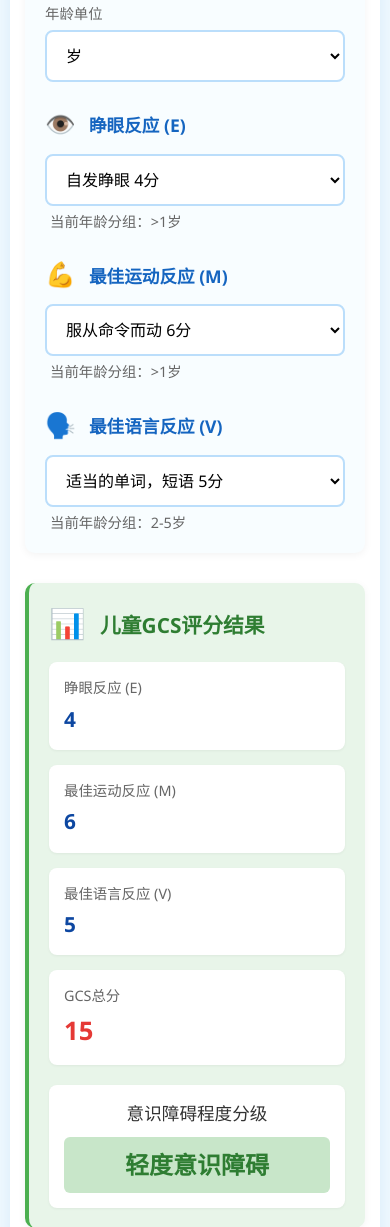
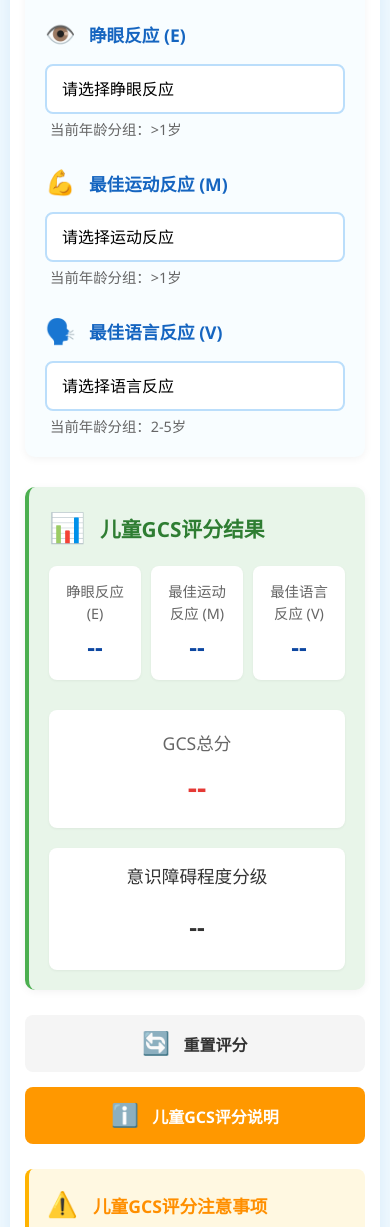
Before and after one commit to puppet1210/child-gcs-calculator, a plain HTML site: page index.html in a window 390 px wide. Shown: the part 411-1638 px from the top of the page. Drawn offline with Linux system fonts and the light colour scheme.

Commit message:
Update index.html

```diff
--- a/index.html
+++ b/index.html
@@ -19,6 +19,8 @@
             padding: 15px;
             font-size: 16px;
             min-height: 100vh;
+            -webkit-text-size-adjust: 100%;
+            -webkit-tap-highlight-color: transparent;
         }
 
         .container {
@@ -44,6 +46,7 @@
             align-items: center;
             justify-content: center;
             gap: 10px;
+            flex-wrap: wrap;
         }
 
         .icon {
@@ -72,17 +75,6 @@
 
         .content-wrapper {
             padding: 20px;
-        }
-
-        .section-title {
-            font-size: 1.4rem;
-            color: #1565c0;
-            margin-bottom: 20px;
-            padding-bottom: 10px;
-            border-bottom: 2px solid #bbdefb;
-            display: flex;
-            align-items: center;
-            gap: 10px;
         }
 
         .input-section {
@@ -137,6 +129,9 @@
             font-size: 1rem;
             background-color: white;
             transition: all 0.2s;
+            -webkit-appearance: none;
+            -moz-appearance: none;
+            appearance: none;
         }
 
         select:focus, .age-input:focus {
@@ -178,18 +173,25 @@
             gap: 10px;
         }
 
-        .result-grid {
-            display: grid;
-            grid-template-columns: repeat(2, 1fr);
-            gap: 15px;
+        .scores-container {
+            display: flex;
+            justify-content: space-between;
+            flex-wrap: nowrap;
             margin-bottom: 20px;
+            gap: 10px;
+            overflow-x: auto;
+            -webkit-overflow-scrolling: touch;
+            padding-bottom: 10px;
         }
 
-        .result-item {
+        .score-item {
             background-color: white;
             padding: 15px;
             border-radius: 8px;
             box-shadow: 0 1px 3px rgba(0, 0, 0, 0.05);
+            min-width: 110px;
+            flex: 1;
+            text-align: center;
         }
 
         .result-label {
@@ -199,18 +201,33 @@
         }
 
         .result-value {
-            font-size: 1.3rem;
+            font-size: 1.5rem;
             font-weight: 700;
             color: #0d47a1;
         }
 
-        .result-value.important {
+        .total-score-container {
+            background-color: white;
+            padding: 20px;
+            border-radius: 8px;
+            box-shadow: 0 1px 3px rgba(0, 0, 0, 0.05);
+            text-align: center;
+            margin-bottom: 20px;
+        }
+
+        .total-label {
+            font-size: 1.1rem;
+            color: #666;
+            margin-bottom: 8px;
+        }
+
+        .total-value {
+            font-size: 2.2rem;
+            font-weight: 700;
             color: #e53935;
-            font-size: 1.6rem;
         }
 
         .severity-indicator {
-            margin-top: 20px;
             padding: 15px;
             background-color: white;
             border-radius: 8px;
@@ -265,6 +282,7 @@
             align-items: center;
             justify-content: center;
             gap: 8px;
+            -webkit-tap-highlight-color: rgba(0,0,0,0.1);
         }
 
         .reset-btn {
@@ -272,7 +290,7 @@
             color: #333;
         }
 
-        .reset-btn:hover {
+        .reset-btn:hover, .reset-btn:active {
             background-color: #e0e0e0;
         }
 
@@ -281,7 +299,7 @@
             color: white;
         }
 
-        .info-btn:hover {
+        .info-btn:hover, .info-btn:active {
             background-color: #f57c00;
         }
 
@@ -322,7 +340,7 @@
         }
 
         /* 适应小屏幕 */
-        @media (max-width: 480px) {
+        @media (max-width: 768px) {
             body {
                 padding: 10px;
                 font-size: 15px;
@@ -340,8 +358,14 @@
                 padding: 15px;
             }
 
-            .result-grid {
-                grid-template-columns: 1fr;
+            .scores-container {
+                flex-wrap: nowrap;
+                overflow-x: auto;
+            }
+
+            .score-item {
+                min-width: 100px;
+                flex-shrink: 0;
             }
 
             .input-row {
@@ -355,6 +379,26 @@
 
             .buttons {
                 flex-direction: column;
+            }
+
+            .total-value {
+                font-size: 2rem;
+            }
+        }
+
+        @media (max-width: 480px) {
+            .scores-container {
+                flex-wrap: wrap;
+                overflow-x: visible;
+            }
+
+            .score-item {
+                min-width: calc(33.333% - 7px);
+                flex-shrink: 1;
+            }
+
+            .total-value {
+                font-size: 1.8rem;
             }
         }
 
@@ -380,6 +424,7 @@
             padding: 25px;
             max-height: 80vh;
             overflow-y: auto;
+            -webkit-overflow-scrolling: touch;
         }
 
         .modal-header {
@@ -406,9 +451,10 @@
             align-items: center;
             justify-content: center;
             border-radius: 50%;
+            -webkit-tap-highlight-color: transparent;
         }
 
-        .close-btn:hover {
+        .close-btn:hover, .close-btn:active {
             background-color: #f5f5f5;
         }
 
@@ -438,15 +484,12 @@
 </head>
 <body>
     <div class="container">
-        <script type="module" src="/index.tsx"></script>
         <header>
             <h1><span class="icon">👶</span> 儿童GCS评分计算器 <span class="version-badge">儿童专用</span></h1>
             <p>根据儿童年龄调整的格拉斯哥昏迷评分法</p>
         </header>
 
         <div class="content-wrapper">
-            <h2 class="section-title"><span class="icon">📋</span> 患者信息</h2>
-
             <div class="input-section">
                 <div class="input-group">
                     <div class="input-label">
@@ -510,23 +553,24 @@
             <div class="result-section">
                 <h3 class="result-title"><span class="icon">📊</span> 儿童GCS评分结果</h3>
 
-                <div class="result-grid">
-                    <div class="result-item">
+                <div class="scores-container">
+                    <div class="score-item">
                         <div class="result-label">睁眼反应 (E)</div>
                         <div class="result-value" id="eyeScore">--</div>
                     </div>
-                    <div class="result-item">
+                    <div class="score-item">
                         <div class="result-label">最佳运动反应 (M)</div>
                         <div class="result-value" id="motorScore">--</div>
                     </div>
-                    <div class="result-item">
+                    <div class="score-item">
                         <div class="result-label">最佳语言反应 (V)</div>
                         <div class="result-value" id="verbalScore">--</div>
                     </div>
-                    <div class="result-item">
-                        <div class="result-label">GCS总分</div>
-                        <div class="result-value important" id="totalScore">--</div>
-                    </div>
+                </div>
+
+                <div class="total-score-container">
+                    <div class="total-label">GCS总分</div>
+                    <div class="total-value" id="totalScore">--</div>
                 </div>
 
                 <div class="severity-indicator">
@@ -787,16 +831,21 @@
                 // 根据年龄组添加选项
                 if (eyeGroup === '<1岁') {
                     // <1岁选项
-                    eyeResponseEl.add(new Option('自发睁眼        4分', '4'));
-                    eyeResponseEl.add(new Option('声音刺激时睁眼        3分', '3'));
-                    eyeResponseEl.add(new Option('疼痛刺激时睁眼        2分', '2'));
-                    eyeResponseEl.add(new Option('刺激后无反应        1分', '1'));
+                    eyeResponseEl.add(new Option('自发睁眼 (4分)', '4'));
+                    eyeResponseEl.add(new Option('声音刺激时睁眼 (3分)', '3'));
+                    eyeResponseEl.add(new Option('疼痛刺激时睁眼 (2分)', '2'));
+                    eyeResponseEl.add(new Option('刺激后无反应 (1分)', '1'));
                 } else {
                     // >1岁选项
-                    eyeResponseEl.add(new Option('自发睁眼        4分', '4'));
-                    eyeResponseEl.add(new Option('语言刺激时睁眼        3分', '3'));
-                    eyeResponseEl.add(new Option('疼痛刺激时睁眼        2分', '2'));
-                    eyeResponseEl.add(new Option('刺激后无反应        1分', '1'));
+                    eyeResponseEl.add(new Option('自发睁眼 (4分)', '4'));
+                    eyeResponseEl.add(new Option('语言刺激时睁眼 (3分)', '3'));
+                    eyeResponseEl.add(new Option('疼痛刺激时睁眼 (2分)', '2'));
+                    eyeResponseEl.add(new Option('刺激后无反应 (1分)', '1'));
+                }
+
+                // 确保默认选项为"请选择"
+                if (!eyeResponseEl.value) {
+                    eyeResponseEl.value = "";
                 }
             }
 
@@ -810,20 +859,25 @@
                 // 根据年龄组添加选项
                 if (motorGroup === '<1岁') {
                     // <1岁选项
-                    motorResponseEl.add(new Option('自发运动        6分', '6'));
-                    motorResponseEl.add(new Option('因局部疼痛而动        5分', '5'));
-                    motorResponseEl.add(new Option('因疼痛而屈曲回缩        4分', '4'));
-                    motorResponseEl.add(new Option('因疼痛而成屈曲反应        3分', '3'));
-                    motorResponseEl.add(new Option('因疼痛呈伸展反应        2分', '2'));
-                    motorResponseEl.add(new Option('无运动反应        1分', '1'));
+                    motorResponseEl.add(new Option('自发运动 (6分)', '6'));
+                    motorResponseEl.add(new Option('因局部疼痛而动 (5分)', '5'));
+                    motorResponseEl.add(new Option('因疼痛而屈曲回缩 (4分)', '4'));
+                    motorResponseEl.add(new Option('因疼痛而成屈曲反应 (3分)', '3'));
+                    motorResponseEl.add(new Option('因疼痛呈伸展反应 (2分)', '2'));
+                    motorResponseEl.add(new Option('无运动反应 (1分)', '1'));
                 } else {
                     // >1岁选项
-                    motorResponseEl.add(new Option('服从命令而动        6分', '6'));
-                    motorResponseEl.add(new Option('因局部疼痛而动        5分', '5'));
-                    motorResponseEl.add(new Option('因疼痛而屈曲回缩        4分', '4'));
-                    motorResponseEl.add(new Option('因疼痛而成屈曲反应        3分', '3'));
-                    motorResponseEl.add(new Option('因疼痛呈伸展反应        2分', '2'));
-                    motorResponseEl.add(new Option('无运动反应        1分', '1'));
+                    motorResponseEl.add(new Option('服从命令而动 (6分)', '6'));
+                    motorResponseEl.add(new Option('因局部疼痛而动 (5分)', '5'));
+                    motorResponseEl.add(new Option('因疼痛而屈曲回缩 (4分)', '4'));
+                    motorResponseEl.add(new Option('因疼痛而成屈曲反应 (3分)', '3'));
+                    motorResponseEl.add(new Option('因疼痛呈伸展反应 (2分)', '2'));
+                    motorResponseEl.add(new Option('无运动反应 (1分)', '1'));
+                }
+
+                // 确保默认选项为"请选择"
+                if (!motorResponseEl.value) {
+                    motorResponseEl.value = "";
                 }
             }
 
@@ -837,25 +891,30 @@
                 // 根据年龄组添加选项
                 if (verbalGroup === '<2岁') {
                     // <2岁选项
-                    verbalResponseEl.add(new Option('微笑，发声        5分', '5'));
-                    verbalResponseEl.add(new Option('哭闹，可安慰        4分', '4'));
-                    verbalResponseEl.add(new Option('持续哭闹，尖叫        3分', '3'));
-                    verbalResponseEl.add(new Option('呻吟，不安        2分', '2'));
-                    verbalResponseEl.add(new Option('无反应        1分', '1'));
+                    verbalResponseEl.add(new Option('微笑，发声 (5分)', '5'));
+                    verbalResponseEl.add(new Option('哭闹，可安慰 (4分)', '4'));
+                    verbalResponseEl.add(new Option('持续哭闹，尖叫 (3分)', '3'));
+                    verbalResponseEl.add(new Option('呻吟，不安 (2分)', '2'));
+                    verbalResponseEl.add(new Option('无反应 (1分)', '1'));
                 } else if (verbalGroup === '2-5岁') {
                     // 2-5岁选项
-                    verbalResponseEl.add(new Option('适当的单词，短语        5分', '5'));
-                    verbalResponseEl.add(new Option('词语不当        4分', '4'));
-                    verbalResponseEl.add(new Option('持续哭闹，尖叫        3分', '3'));
-                    verbalResponseEl.add(new Option('呻吟        2分', '2'));
-                    verbalResponseEl.add(new Option('无反应        1分', '1'));
+                    verbalResponseEl.add(new Option('适当的单词，短语 (5分)', '5'));
+                    verbalResponseEl.add(new Option('词语不当 (4分)', '4'));
+                    verbalResponseEl.add(new Option('持续哭闹，尖叫 (3分)', '3'));
+                    verbalResponseEl.add(new Option('呻吟 (2分)', '2'));
+                    verbalResponseEl.add(new Option('无反应 (1分)', '1'));
                 } else {
                     // >5岁选项
-                    verbalResponseEl.add(new Option('能定向说话        5分', '5'));
-                    verbalResponseEl.add(new Option('不能定向说话        4分', '4'));
-                    verbalResponseEl.add(new Option('语言不当        3分', '3'));
-                    verbalResponseEl.add(new Option('语言难以理解        2分', '2'));
-                    verbalResponseEl.add(new Option('无反应        1分', '1'));
+                    verbalResponseEl.add(new Option('能定向说话 (5分)', '5'));
+                    verbalResponseEl.add(new Option('不能定向说话 (4分)', '4'));
+                    verbalResponseEl.add(new Option('语言不当 (3分)', '3'));
+                    verbalResponseEl.add(new Option('语言难以理解 (2分)', '2'));
+                    verbalResponseEl.add(new Option('无反应 (1分)', '1'));
+                }
+
+                // 确保默认选项为"请选择"
+                if (!verbalResponseEl.value) {
+                    verbalResponseEl.value = "";
                 }
             }
 
@@ -936,35 +995,44 @@
 
                 // 更新所有选项
                 updateAllOptions();
+
+                // 更新显示
+                updateDisplay();
             });
 
             infoBtn.addEventListener('click', function() {
                 infoModal.style.display = 'flex';
+                document.body.style.overflow = 'hidden'; // 防止背景滚动
             });
 
             closeModalBtn.addEventListener('click', function() {
                 infoModal.style.display = 'none';
+                document.body.style.overflow = ''; // 恢复滚动
             });
 
             infoModal.addEventListener('click', function(e) {
                 if (e.target === infoModal) {
                     infoModal.style.display = 'none';
+                    document.body.style.overflow = ''; // 恢复滚动
                 }
+            });
+
+            // 为移动设备优化触摸体验
+            document.querySelectorAll('button, select, input').forEach(el => {
+                el.addEventListener('touchstart', function() {
+                    this.style.transform = 'scale(0.98)';
+                });
+
+                el.addEventListener('touchend', function() {
+                    this.style.transform = '';
+                });
             });
 
             // 初始加载
             updateAllOptions();
 
-            // 设置示例值（可选）
-            setTimeout(() => {
-                // 如果所有选项都为空，设置一个示例值
-                if (!eyeResponseEl.value && !motorResponseEl.value && !verbalResponseEl.value) {
-                    eyeResponseEl.value = '4';
-                    motorResponseEl.value = '6';
-                    verbalResponseEl.value = '5';
-                    updateDisplay();
-                }
-            }, 500);
+            // 移除示例值设置，确保默认选项为"请选择"
+            // 不再设置任何默认值
         });
     </script>
 </body>
```
